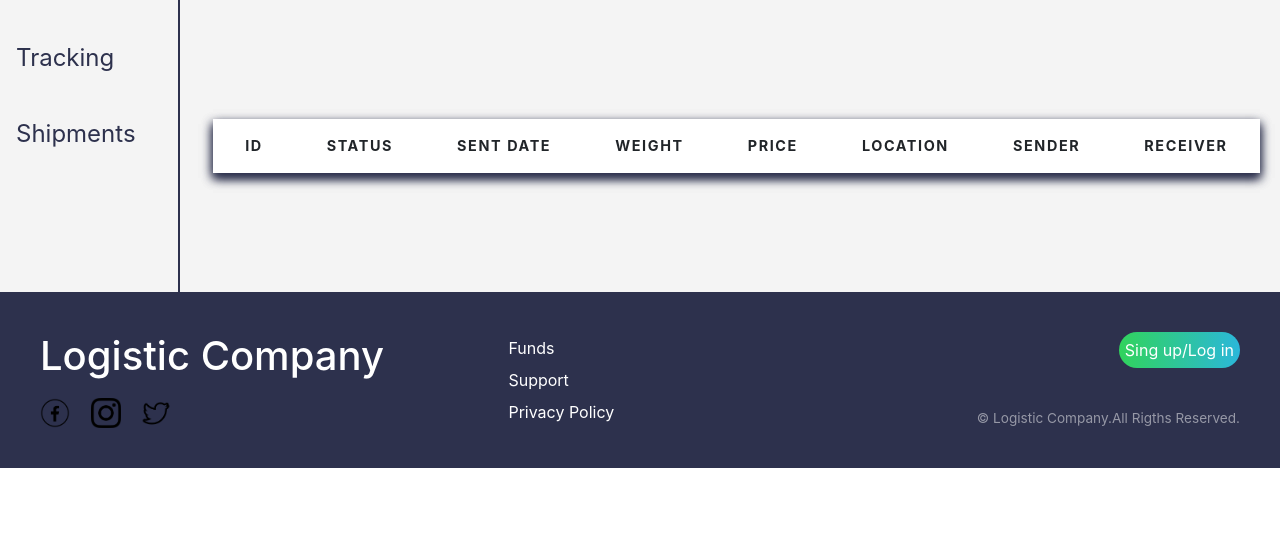
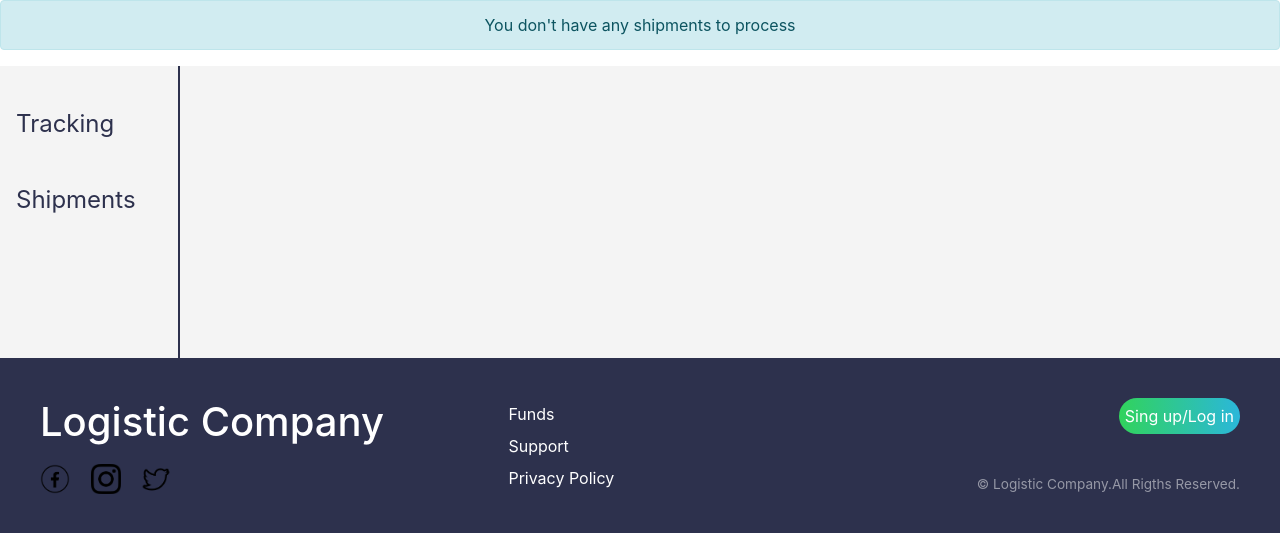
Before and after one commit to Ignatovw99/Logistic-Company, a Flask app: page /shipments/ in a window 1280 px wide. Shown: the part 90-623 px from the top of the page. Run offline with Flask 2, Linux system fonts and the light colour scheme; the visitor is signed in with stand-in values (Sample User, id 1); tables that the repository leaves empty hold one stand-in row (values such as "Sample post"); lists and menus that the app fills with data are empty; some libraries are stand-ins or nearby versions.

Commit message:
message added if the user has no shipments

```diff
--- a/app/shipment/views.py
+++ b/app/shipment/views.py
@@ -22,6 +22,13 @@
 def show():
     current_employee = find_employee_by_id(current_user.id)
     shipments = find_shipments_by_employee(current_employee) if current_employee else find_shipments_by_user(current_user)
+
+    if len(shipments) == 0:
+        if current_employee:
+            flash("You don't have any shipments to process", "info")
+        else:
+            flash("You have no registered shipments yet", "info")
+
     return render_template("shipment/all.html", shipments=shipments)
 
 
@@ -29,6 +36,8 @@
 @login_required
 def track_shipments():
     shipments = find_active_shipments_by_user(current_user.id)
+    if len(shipments) == 0:
+        flash("You currently have no active shipments", "info")
     return render_template("shipment/tracking.html", shipments=shipments)
 
 
--- a/app/templates/shipment/all.html
+++ b/app/templates/shipment/all.html
@@ -10,6 +10,8 @@
     {% endif %}
     <section class="profile">
         {% include 'sidebar.html' %}
+
+        {% if shipments|length != 0 %}
         <table class="profile__table" style="margin-top: 3%; margin-bottom: 3%; margin-left: 1%;">
             <tr class = "tbhead">
                 <th>ID</th>
@@ -80,6 +82,7 @@
             </td>
             {% endfor %}
         </table>
+        {% endif %}
 
 
     </section>
--- a/app/templates/shipment/tracking.html
+++ b/app/templates/shipment/tracking.html
@@ -6,6 +6,7 @@
     <section class="profile">
         {% include 'sidebar.html' %}
 
+        {% if shipments|length != 0 %}
         <table class="profile__table" style="margin-top: 3%; margin-bottom: 3%; margin-left: 1%;">
             <tr class = "tbhead">
                 <th>ID</th>
@@ -43,6 +44,7 @@
             </td>
             {% endfor %}
         </table>
+        {% endif %}
 
 
     </section>
```
